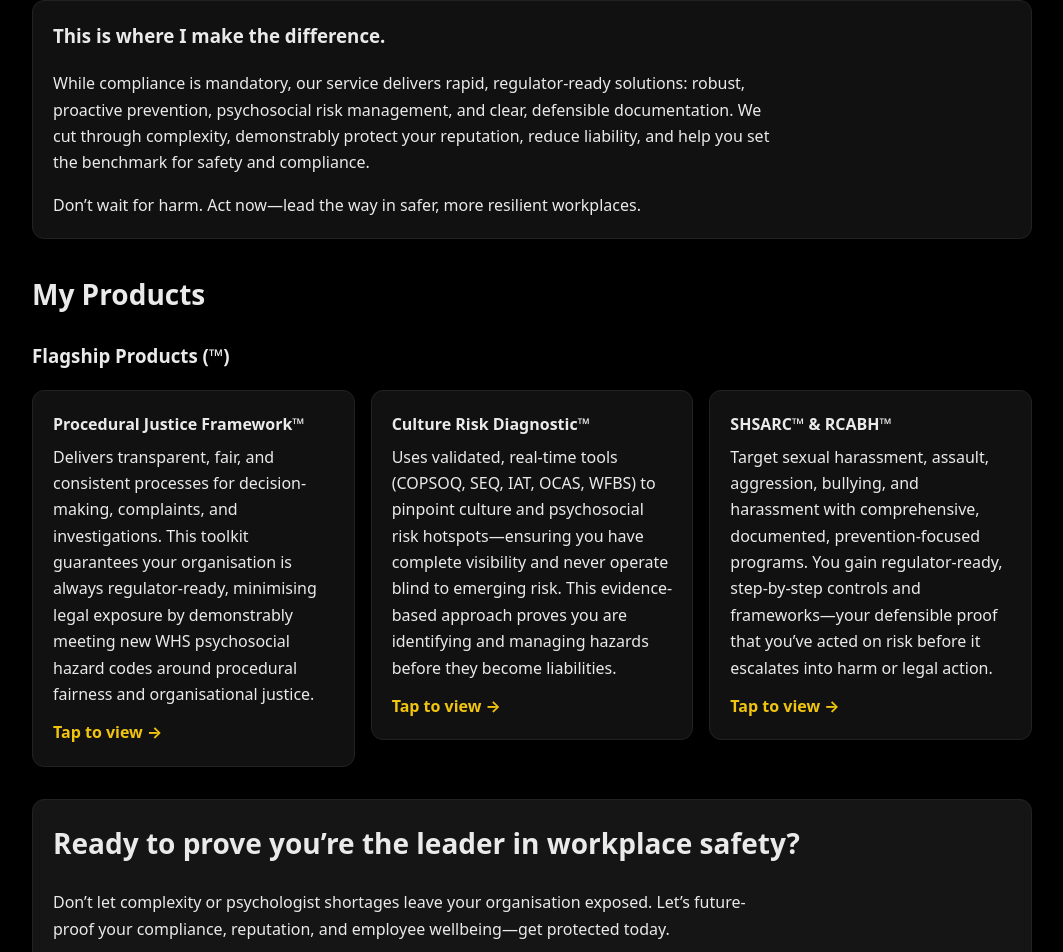
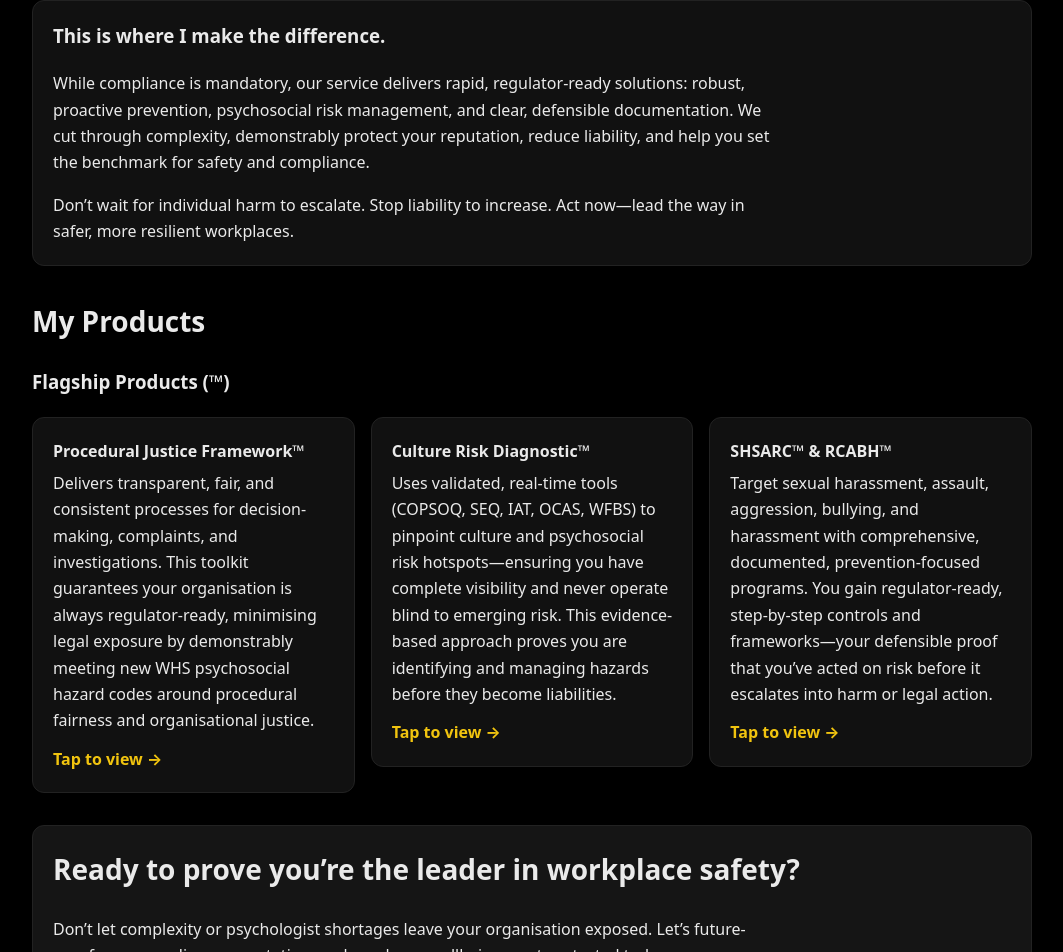
Before and after one commit to AlbertoRMelgoza/AdMeliorem, a Next.js app: page / in a window 1280 px wide. Shown: the part 1952-2904 px from the top of the page, without its empty margins (108-1171 px from the left). Built offline with nearby package versions, Linux system fonts and the light colour scheme.

Commit message:
Update page.tsx

```diff
--- a/app/page.tsx
+++ b/app/page.tsx
@@ -170,7 +170,7 @@ export default function Page() {
               demonstrably protect your reputation, reduce liability, and help you set the benchmark for safety and compliance.
             </p>
             <p style={{ marginTop: 12, marginBottom: 0 }}>
-              Don’t wait for harm. Act now—lead the way in safer, more resilient workplaces.
+              Don’t wait for individual harm to escalate. Stop liability to increase. Act now—lead the way in safer, more resilient workplaces.
             </p>
           </div>
         </div>
```
